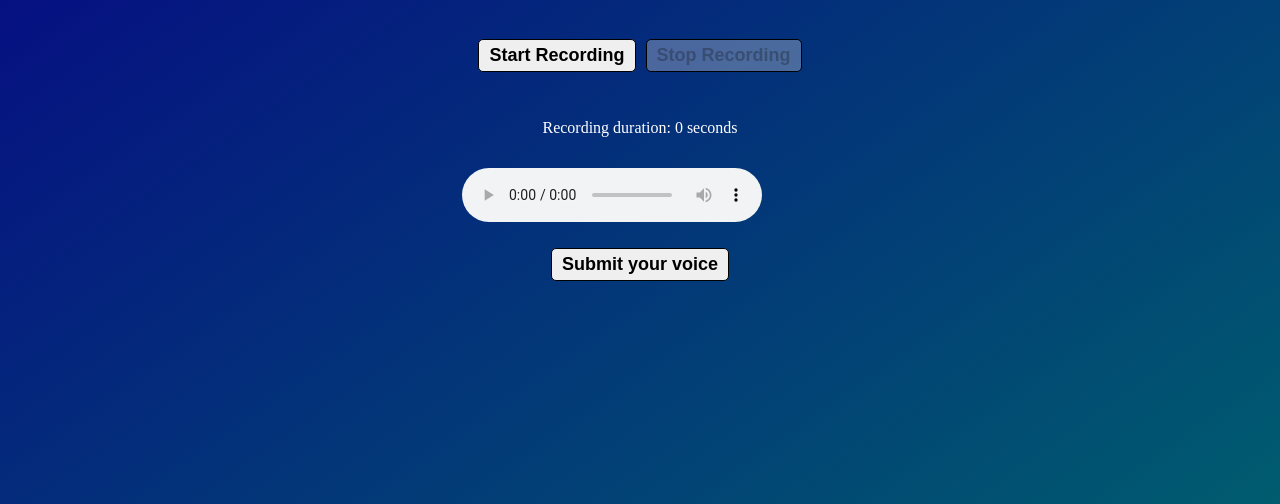
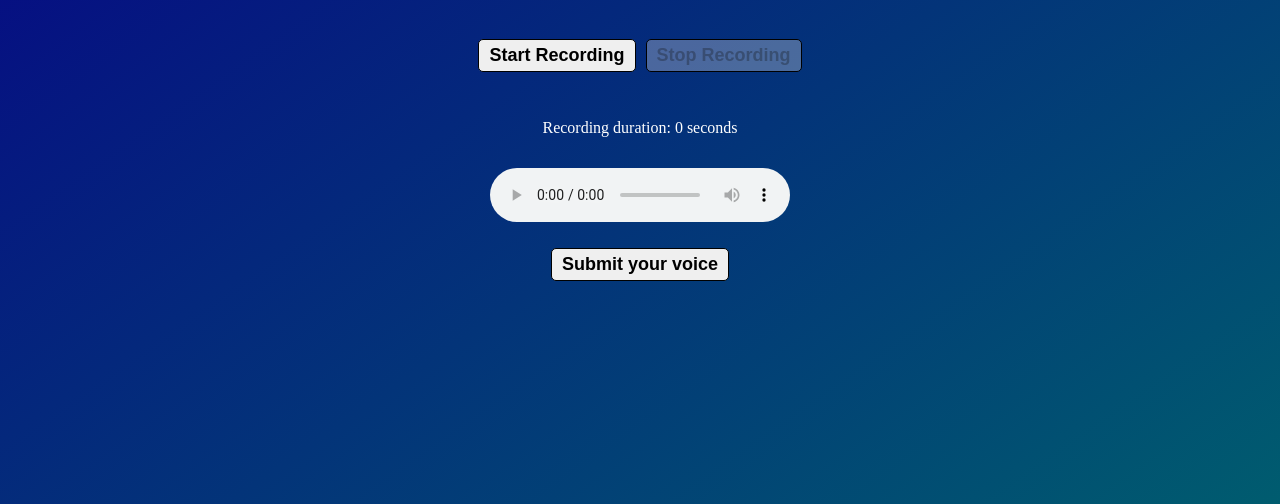
Before and after one commit to canadiancode/guess-my-color, a plain HTML site: page Client/index.html in a window 1280 px wide. Shown: the part 296-800 px from the top of the page. Drawn offline with Linux system fonts and the light colour scheme.

Commit message:
Centered the audio player

```diff
--- a/Client/style.css
+++ b/Client/style.css
@@ -39,6 +39,7 @@ h1 {
 .recording-container {
     padding: 1rem;
     display: flex;
+    justify-content: center;
     flex-direction: column;
     gap: 15px;
 }
@@ -57,3 +58,6 @@ h1 {
     padding: 1rem;
     text-align: center;
 }
+#audio-player-controls {
+    margin: 0 auto;
+}
```
Also changed, not shown: readME.md.
